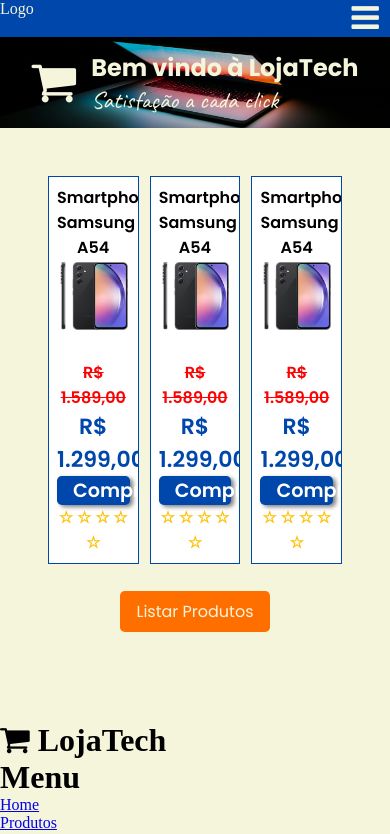
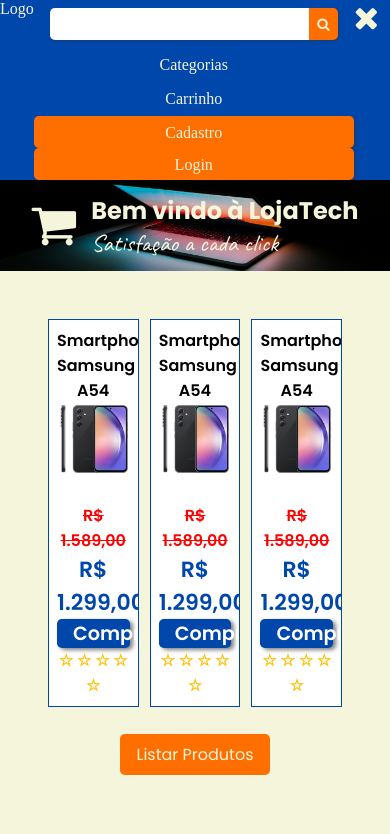
Before and after one commit to dias-danilo/lojatech, a plain HTML site: page index.html in a window 390 px wide. Both pictures are taken after a click on the button 365 px from the left and 18 px from the top of the page. Shown: the top 834 px of the page. Drawn offline with Linux system fonts and the light colour scheme.

Commit message:
Iniciando JavaScript

```diff
--- a/css/menu.css
+++ b/css/menu.css
@@ -67,7 +67,7 @@
     margin-right: .7rem;
 }
 .toggle {
-    display: none;
+    display: flex;
 }
 
 @media screen and (max-width: 767px){
--- a/js/menu.js
+++ b/js/menu.js
@@ -3,4 +3,9 @@
 
 hamburguer.addEventListener('click',()=>{
     nav.classList.toggle('toggle');
+    if(nav.className == 'toggle') {
+        hamburguer.innerHTML = '<i class="fa fa-close"></i>';
+    } else {
+        hamburguer.innerHTML = '<i class="fa fa-bars"></i>';
+    }
 })
```
